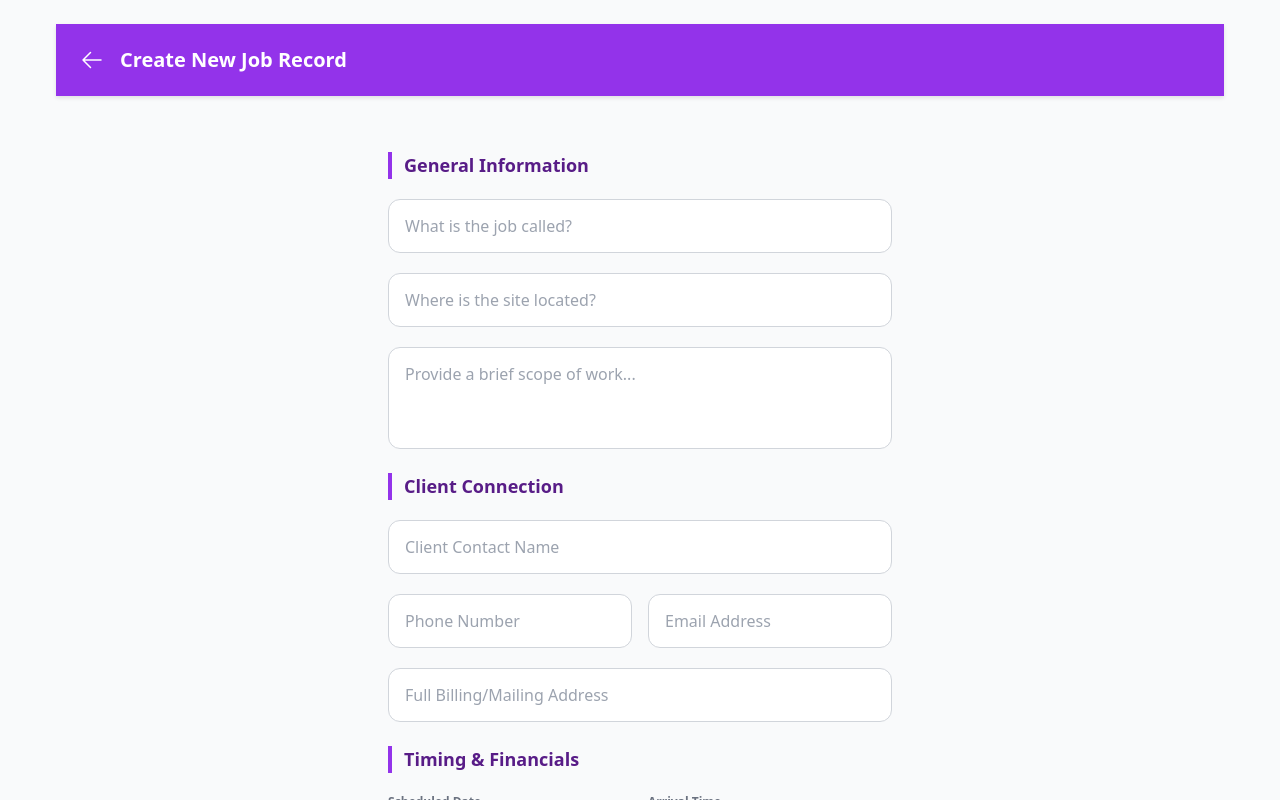
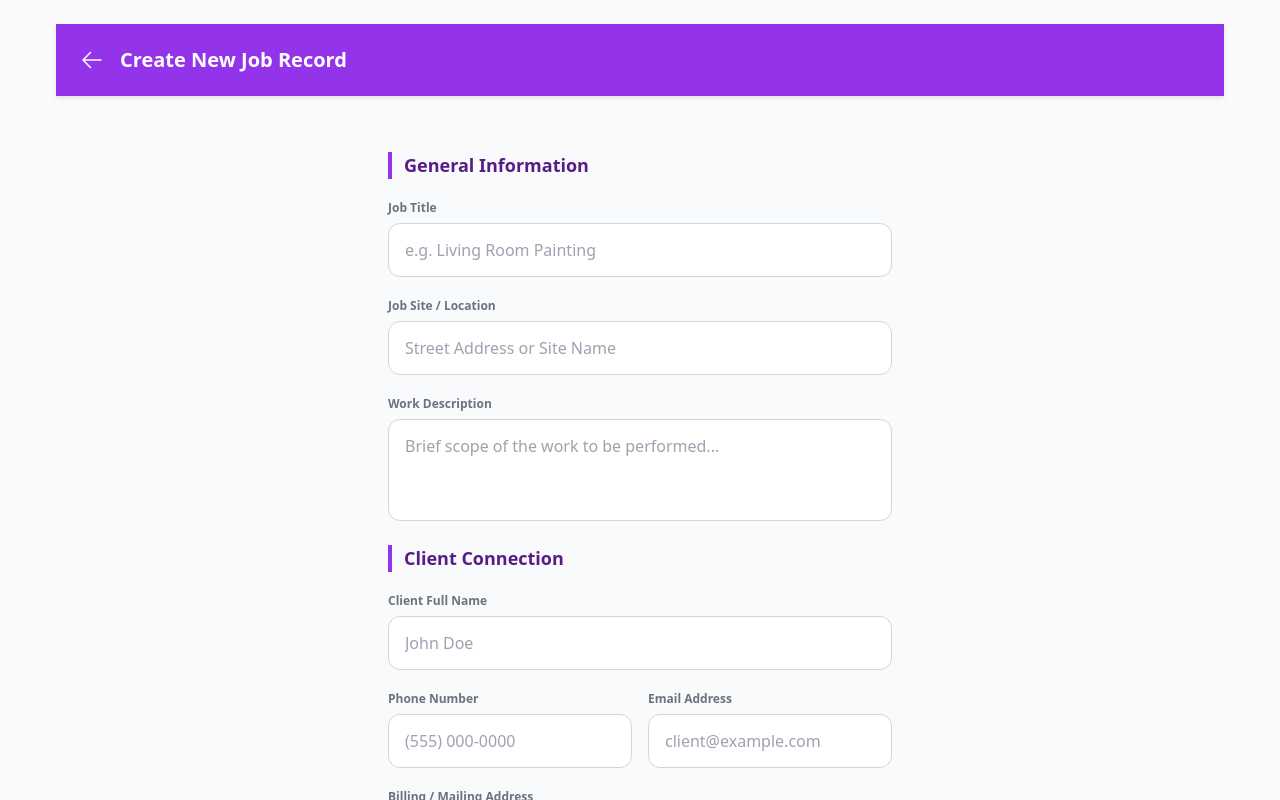
Before and after one commit to dvdlgilbert/my-gig-jobs, a React (Vite) app: page / in a window 1280 px wide. Both pictures are taken after a click on the button 1224 px from the left and 678 px from the top of the page. Shown: the top 800 px of the page. Built offline with nearby package versions, Linux system fonts and the light colour scheme.

Commit message:
Enhance accessibility and structure of GigForm
Refactor GigForm component to improve accessibility and structure by adding labels to input fields and organizing the layout.

```diff
--- a/components/GigForm.tsx
+++ b/components/GigForm.tsx
@@ -37,7 +37,6 @@ const GigForm: React.FC<GigFormProps> = ({ gig, initialSection = 'top', onSave,
 
   const expensesRef = useRef<HTMLDivElement>(null);
 
-  // Sync state when editing an existing gig
   useEffect(() => {
     if (gig) {
       setFormData({
@@ -57,7 +56,6 @@ const GigForm: React.FC<GigFormProps> = ({ gig, initialSection = 'top', onSave,
       });
       setExpenses(gig.expenses || []);
 
-      // Mirror Android behavior: Jump to expenses if user selected "Manage Expenses"
       if (initialSection === 'expenses') {
         setTimeout(() => {
           expensesRef.current?.scrollIntoView({ behavior: 'smooth', block: 'start' });
@@ -111,10 +109,14 @@ const GigForm: React.FC<GigFormProps> = ({ gig, initialSection = 'top', onSave,
     borderRadius: '0.75rem', border: '1px solid #d1d5db', fontSize: '1rem', boxSizing: 'border-box', outline: 'none', backgroundColor: 'white'
   };
 
+  const labelStyle: React.CSSProperties = {
+    display: 'block', fontSize: '0.75rem', color: '#6b7280', marginBottom: '0.375rem', fontWeight: 600
+  };
+
   return (
     <div style={{ backgroundColor: '#f9fafb', minHeight: '100vh', display: 'flex', flexDirection: 'column' }}>
       <header style={{ backgroundColor: '#9333ea', color: 'white', padding: '1rem', display: 'flex', alignItems: 'center', position: 'sticky', top: 0, zIndex: 10, boxShadow: '0 2px 4px rgba(0,0,0,0.1)' }}>
-        <button onClick={onCancel} style={{ background: 'none', border: 'none', color: 'white', cursor: 'pointer', padding: '0.5rem', display: 'flex' }}>
+        <button onClick={onCancel} type="button" style={{ background: 'none', border: 'none', color: 'white', cursor: 'pointer', padding: '0.5rem', display: 'flex' }}>
           <ArrowLeftIcon style={{ width: '24px', height: '24px' }} />
         </button>
         <h2 style={{ fontSize: '1.25rem', fontWeight: 700, marginLeft: '0.5rem' }}>{gig ? 'Update Gig Details' : 'Create New Job Record'}</h2>
@@ -124,53 +126,90 @@ const GigForm: React.FC<GigFormProps> = ({ gig, initialSection = 'top', onSave,
         <form onSubmit={handleSubmit} style={{ maxWidth: '34rem', margin: '0 auto', padding: '2rem 1.25rem' }}>
 
           <h3 style={sectionTitleStyle}>General Information</h3>
-          <input type="text" name="jobTitle" placeholder="What is the job called?" value={formData.jobTitle} onChange={handleChange} required style={commonInputStyle} />
-          <input type="text" name="jobSite" placeholder="Where is the site located?" value={formData.jobSite} onChange={handleChange} required style={commonInputStyle} />
-          <textarea name="description" placeholder="Provide a brief scope of work..." value={formData.description} onChange={handleChange} rows={3} required style={{ ...commonInputStyle, resize: 'none' }}></textarea>
+          <div>
+            <label style={labelStyle}>Job Title</label>
+            <input type="text" name="jobTitle" placeholder="e.g. Living Room Painting" value={formData.jobTitle} onChange={handleChange} required style={commonInputStyle} />
+          </div>
+          <div>
+            <label style={labelStyle}>Job Site / Location</label>
+            <input type="text" name="jobSite" placeholder="Street Address or Site Name" value={formData.jobSite} onChange={handleChange} required style={commonInputStyle} />
+          </div>
+          <div>
+            <label style={labelStyle}>Work Description</label>
+            <textarea name="description" placeholder="Brief scope of the work to be performed..." value={formData.description} onChange={handleChange} rows={3} required style={{ ...commonInputStyle, resize: 'none' }}></textarea>
+          </div>
 
           <h3 style={sectionTitleStyle}>Client Connection</h3>
-          <input type="text" name="clientName" placeholder="Client Contact Name" value={formData.clientName} onChange={handleChange} required style={commonInputStyle} />
+          <div>
+            <label style={labelStyle}>Client Full Name</label>
+            <input type="text" name="clientName" placeholder="John Doe" value={formData.clientName} onChange={handleChange} required style={commonInputStyle} />
+          </div>
           <div style={{ display: 'grid', gridTemplateColumns: '1fr 1fr', gap: '1rem' }}>
-            <input type="tel" name="clientPhone" placeholder="Phone Number" value={formData.clientPhone} onChange={handleChange} required style={commonInputStyle} />
-            <input type="email" name="clientEmail" placeholder="Email Address" value={formData.clientEmail} onChange={handleChange} required style={commonInputStyle} />
+            <div>
+              <label style={labelStyle}>Phone Number</label>
+              <input type="tel" name="clientPhone" placeholder="(555) 000-0000" value={formData.clientPhone} onChange={handleChange} required style={commonInputStyle} />
+            </div>
+            <div>
+              <label style={labelStyle}>Email Address</label>
+              <input type="email" name="clientEmail" placeholder="client@example.com" value={formData.clientEmail} onChange={handleChange} required style={commonInputStyle} />
+            </div>
           </div>
-          <input type="text" name="clientAddress" placeholder="Full Billing/Mailing Address" value={formData.clientAddress} onChange={handleChange} required style={commonInputStyle} />
+          <div>
+            <label style={labelStyle}>Billing / Mailing Address</label>
+            <input type="text" name="clientAddress" placeholder="Full address for invoicing" value={formData.clientAddress} onChange={handleChange} required style={commonInputStyle} />
+          </div>
 
           <h3 style={sectionTitleStyle}>Timing & Financials</h3>
           <div style={{ display: 'grid', gridTemplateColumns: '1fr 1fr', gap: '1rem' }}>
             <div>
-                <label style={{ display: 'block', fontSize: '0.75rem', color: '#6b7280', marginBottom: '0.375rem', fontWeight: 600 }}>Scheduled Date</label>
-                <input type="date" name="date" value={formData.date} onChange={handleChange} required style={{ ...commonInputStyle, marginBottom: 0 }} />
+                <label style={labelStyle}>Scheduled Date</label>
+                <input type="date" name="date" value={formData.date} onChange={handleChange} required style={{ ...commonInputStyle }} />
             </div>
             <div>
-                <label style={{ display: 'block', fontSize: '0.75rem', color: '#6b7280', marginBottom: '0.375rem', fontWeight: 600 }}>Arrival Time</label>
-                <input type="time" name="time" value={formData.time} onChange={handleChange} required style={{ ...commonInputStyle, marginBottom: 0 }} />
+                <label style={labelStyle}>Arrival Time</label>
+                <input type="time" name="time" value={formData.time} onChange={handleChange} required style={{ ...commonInputStyle }} />
             </div>
           </div>
-          <div style={{ display: 'grid', gridTemplateColumns: '1fr 1fr', gap: '1rem', marginTop: '1.25rem' }}>
-            <input type="number" name="jobCost" placeholder="Labor Charge ($)" value={formData.jobCost} onChange={handleChange} step="0.01" style={commonInputStyle} />
-            <input type="number" name="taxRate" placeholder="Tax Rate (%)" value={formData.taxRate} onChange={handleChange} step="0.01" style={commonInputStyle} />
+          <div style={{ display: 'grid', gridTemplateColumns: '1fr 1fr', gap: '1rem' }}>
+            <div>
+              <label style={labelStyle}>Labor Charge ($)</label>
+              <input type="number" name="jobCost" placeholder="0.00" value={formData.jobCost} onChange={handleChange} step="0.01" style={commonInputStyle} />
+            </div>
+            <div>
+              <label style={labelStyle}>Tax Rate (%)</label>
+              <input type="number" name="taxRate" placeholder="0.00" value={formData.taxRate} onChange={handleChange} step="0.01" style={commonInputStyle} />
+            </div>
           </div>
-          <input type="number" name="hoursWorked" placeholder="Estimated Hours" value={formData.hoursWorked} onChange={handleChange} step="0.1" style={commonInputStyle} />
+          <div>
+            <label style={labelStyle}>Estimated Hours Worked</label>
+            <input type="number" name="hoursWorked" placeholder="0.0" value={formData.hoursWorked} onChange={handleChange} step="0.1" style={commonInputStyle} />
+          </div>
 
-          <div style={{ margin: '1rem 0 2rem 0' }}>
-            <label style={{ display: 'block', fontSize: '0.75rem', color: '#6b7280', marginBottom: '0.5rem', fontWeight: 600 }}>Project Lifecycle Status</label>
+          <div style={{ margin: '0 0 2rem 0' }}>
+            <label style={labelStyle}>Project Lifecycle Status</label>
             <select name="jobStatus" value={formData.jobStatus} onChange={handleChange} style={commonInputStyle}>
                 {['Scheduled', 'Pending', 'Working', 'Complete'].map(s => <option key={s} value={s}>{s}</option>)}
             </select>
           </div>
 
-          {/* Itemized Expenses Section */}
           <div ref={expensesRef} style={{ marginTop: '2.5rem', backgroundColor: 'white', padding: '1.75rem', borderRadius: '1.25rem', border: '1px solid #e5e7eb', boxShadow: '0 4px 6px rgba(0,0,0,0.02)' }}>
             <h3 style={{ fontSize: '1.125rem', fontWeight: 700, color: '#1f2937', marginBottom: '1.5rem', display: 'flex', alignItems: 'center', gap: '0.5rem' }}>
                 Expenses & Materials
             </h3>
             <div style={{ display: 'flex', gap: '0.75rem', marginBottom: '1.75rem' }}>
-              <input type="text" placeholder="Item/Material Name" value={newExpenseDesc} onChange={e => setNewExpenseDesc(e.target.value)} style={{ ...commonInputStyle, marginBottom: 0, flexGrow: 1 }} />
-              <input type="number" placeholder="$" value={newExpenseAmt} onChange={e => setNewExpenseAmt(e.target.value)} style={{ ...commonInputStyle, marginBottom: 0, width: '110px' }} />
-              <button type="button" onClick={handleAddExpense} style={{ backgroundColor: '#9333ea', color: 'white', border: 'none', borderRadius: '0.75rem', padding: '0 1.25rem', cursor: 'pointer', display: 'flex', alignItems: 'center' }}>
-                <PlusIcon style={{ width: '24px' }} />
-              </button>
+              <div style={{ flexGrow: 1 }}>
+                <label style={labelStyle}>Item Name</label>
+                <input type="text" placeholder="Fuel, Lumber, etc." value={newExpenseDesc} onChange={e => setNewExpenseDesc(e.target.value)} style={{ ...commonInputStyle, marginBottom: 0 }} />
+              </div>
+              <div style={{ width: '110px' }}>
+                <label style={labelStyle}>Amount ($)</label>
+                <input type="number" placeholder="0.00" value={newExpenseAmt} onChange={e => setNewExpenseAmt(e.target.value)} style={{ ...commonInputStyle, marginBottom: 0 }} />
+              </div>
+              <div style={{ alignSelf: 'flex-end' }}>
+                <button type="button" onClick={handleAddExpense} style={{ backgroundColor: '#9333ea', color: 'white', border: 'none', borderRadius: '0.75rem', padding: '0 1.25rem', height: '45px', cursor: 'pointer', display: 'flex', alignItems: 'center' }}>
+                  <PlusIcon style={{ width: '24px' }} />
+                </button>
+              </div>
             </div>
 
             {expenses.length > 0 ? (
@@ -203,7 +242,7 @@ const GigForm: React.FC<GigFormProps> = ({ gig, initialSection = 'top', onSave,
             ) : (
                <button type="button" onClick={onCancel} style={{ color: '#6b7280', background: 'none', border: 'none', fontWeight: 700, cursor: 'pointer', fontSize: '0.9375rem' }}>Discard Draft</button>
             )}
-            <button type="submit" style={{ backgroundColor: '#9333ea', color: 'white', padding: '1rem 3rem', borderRadius: '1rem', border: 'none', fontWeight: 800, fontSize: '1.0625rem', cursor: 'pointer', boxShadow: '0 10px 15px rgba(147, 51, 234, 0.25)', transition: 'transform 0.2s' }} onMouseOver={(e) => e.currentTarget.style.transform = 'translateY(-2px)'} onMouseOut={(e) => e.currentTarget.style.transform = 'translateY(0)'}>
+            <button type="submit" style={{ backgroundColor: '#9333ea', color: 'white', padding: '1rem 3rem', borderRadius: '1rem', border: 'none', fontWeight: 800, fontSize: '1.0625rem', cursor: 'pointer', boxShadow: '0 10px 15px rgba(147, 51, 234, 0.25)', transition: 'transform 0.2s' }}>
               {gig ? 'Update Gig' : 'Save & Create Gig'}
             </button>
           </div>
```
